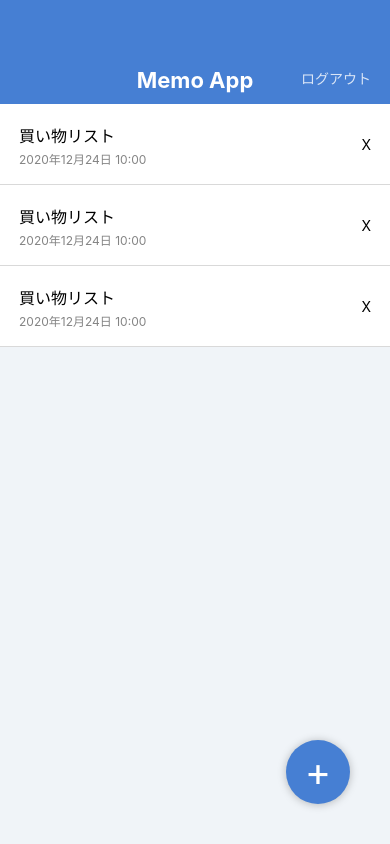
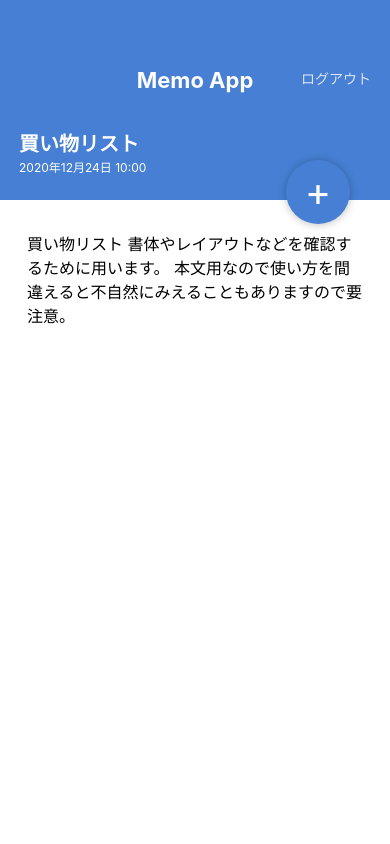
Before and after one commit to Hachin23/MemoApp, a React Native app: screen / in a window 390 px wide. Built offline with nearby package versions, Linux system fonts and the light colour scheme.

Commit message:
Create MemoDetailScreen

```diff
--- a/App.jsx
+++ b/App.jsx
@@ -1,23 +1,10 @@
 import React from 'react';
-import { StyleSheet, View } from 'react-native';
 
-import AppBar from './src/components/AppBar';
-import MemoList from'./src/components/MemoList';
-import CircleButton from './src/components/CircleButton';
+import MemoListScreen from './src/screens/MemoListScreen';
+import MemoDetailScreen from './src/screens/MemoDetailScreen';
 
 export default function App() {
   return (
-    <View style={styles.container}>
-      <AppBar/>
-      <MemoList/>
-      <CircleButton>+</CircleButton>
-    </View>
+    <MemoDetailScreen />
   );
 }
-
-const styles = StyleSheet.create({
-  container: {
-    flex: 1,
-    backgroundColor: '#f0f4F8',
-  },
-});
--- a/src/components/CircleButton.jsx
+++ b/src/components/CircleButton.jsx
@@ -1,12 +1,12 @@
 import React from "react";
 import { View, Text, StyleSheet } from 'react-native';
-import { string } from 'prop-types';
+import { string, shape } from 'prop-types';
 
 export default function CircleButton(props) {
     //分割代入
-    const { children } = props;
+    const { children, style } = props;
     return (
-        <View style={ styles.circleButton }>
+        <View style={ [styles.circleButton, style] }>
             <Text style={ styles.circleButtonLabel }>{ children }</Text>
         </View>
     );
@@ -14,7 +14,12 @@
 
 CircleButton.popTypes = {
     children: string.isRequired,
+    style: shape(),
 };
+
+CircleButton.defaultProps = {
+    style: null,
+}
 
 const styles = StyleSheet.create({
     circleButton: {
--- /dev/null
+++ b/src/screens/MemoDetailScreen.jsx
@@ -0,0 +1,58 @@
+import React from "react";
+import { View, ScrollView, Text, StyleSheet } from 'react-native';
+
+import AppBar from '../components/AppBar';
+import CircleButton from "../components/CircleButton";
+
+export default function MemoDetailScreen() {
+    return (
+        <View style={ styles.container }>
+            <AppBar />
+            <View style={ styles.memoHeader }>
+                <Text style={ styles.memoTitle }>買い物リスト</Text>
+                <Text style={ styles.memoDate }>2020年12月24日 10:00</Text>
+            </View>
+            <ScrollView style={ styles.memoBody }>
+                <Text style={ styles.memoText }>
+                    買い物リスト
+                    書体やレイアウトなどを確認するために用います。
+                    本文用なので使い方を間違えると不自然にみえることもありますので要注意。
+                </Text>
+            </ScrollView>
+            <CircleButton style={{ top: 160, bottom: 'auto' }}>+</CircleButton>
+        </View>
+    );
+};
+
+const styles = StyleSheet.create({
+    container: {
+        flex: 1,
+        backgroundColor: '#ffffff',
+    },
+    memoHeader: {
+        backgroundColor: '#467FD3',
+        height: 96,
+        justifyContent: 'center',
+        paddingVertical: 24,
+        paddingHorizontal: 19,
+    },
+    memoTitle: {
+        color: '#ffffff',
+        fontSize: 20,
+        lineHeight: 32,
+        fontWeight: 'bold',
+    },
+    memoDate: {
+        color: '#ffffff',
+        fontSize: 12,
+        lineHeight: 16,
+    },
+    memoBody: {
+        paddingVertical: 32,
+        paddingHorizontal: 27,
+    },
+    memoText: {
+        fontSize: 16,
+        lineHeight: 24,
+    }
+});
--- /dev/null
+++ b/src/screens/MemoListScreen.jsx
@@ -0,0 +1,23 @@
+import React from 'react';
+import { View, StyleSheet } from 'react-native';
+
+import AppBar from '../components/AppBar';
+import MemoList from '../components/MemoList';
+import CircleButton from '../components/CircleButton';
+
+export default function MemoListScreen() {
+    return (
+        <View style={styles.container}>
+            <AppBar/>
+            <MemoList/>
+            <CircleButton>+</CircleButton>
+        </View>
+    );
+}
+
+const styles = StyleSheet.create({
+    container: {
+        flex: 1,
+        backgroundColor: '#f0f4F8',
+      },
+});
```
